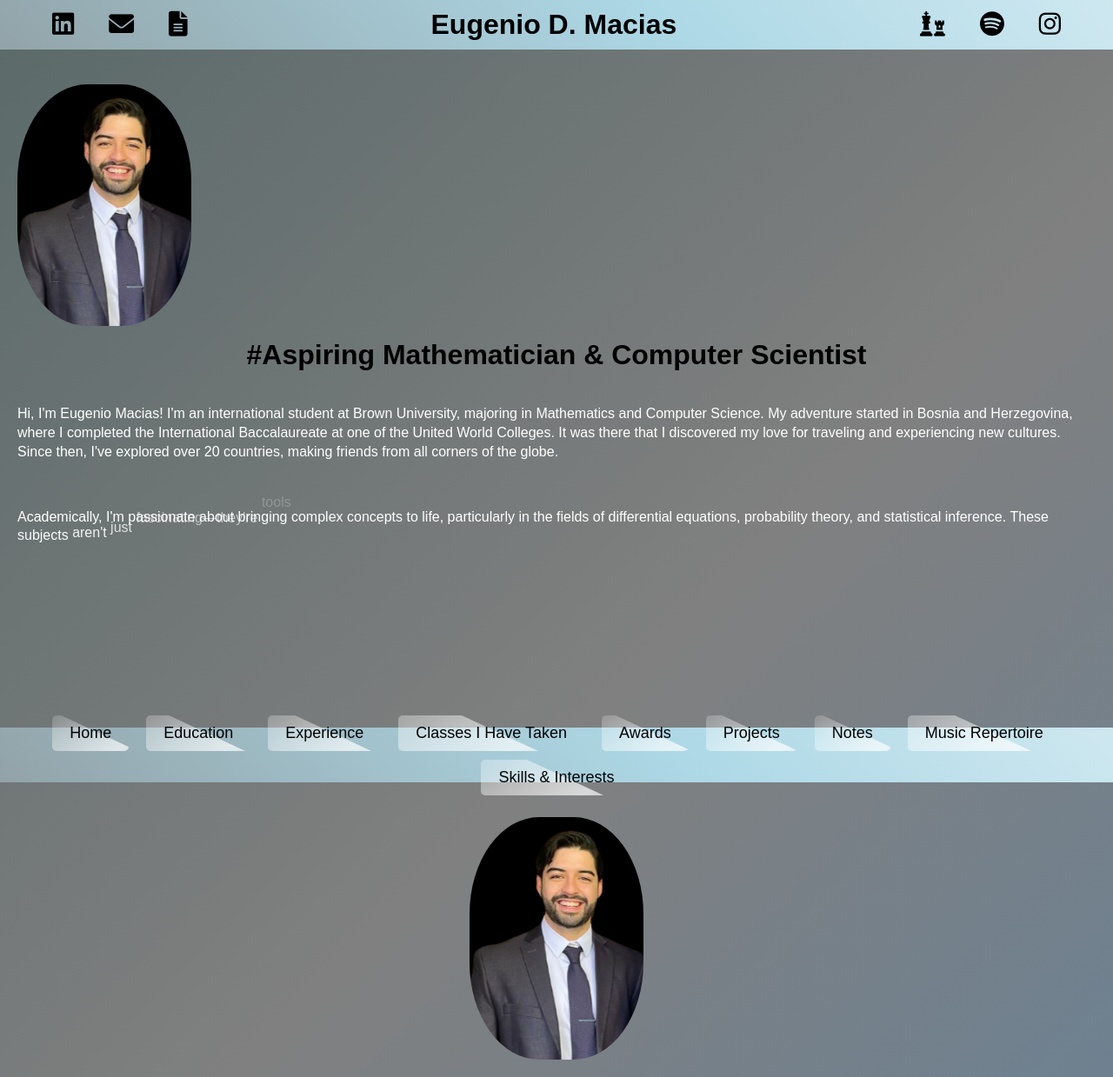
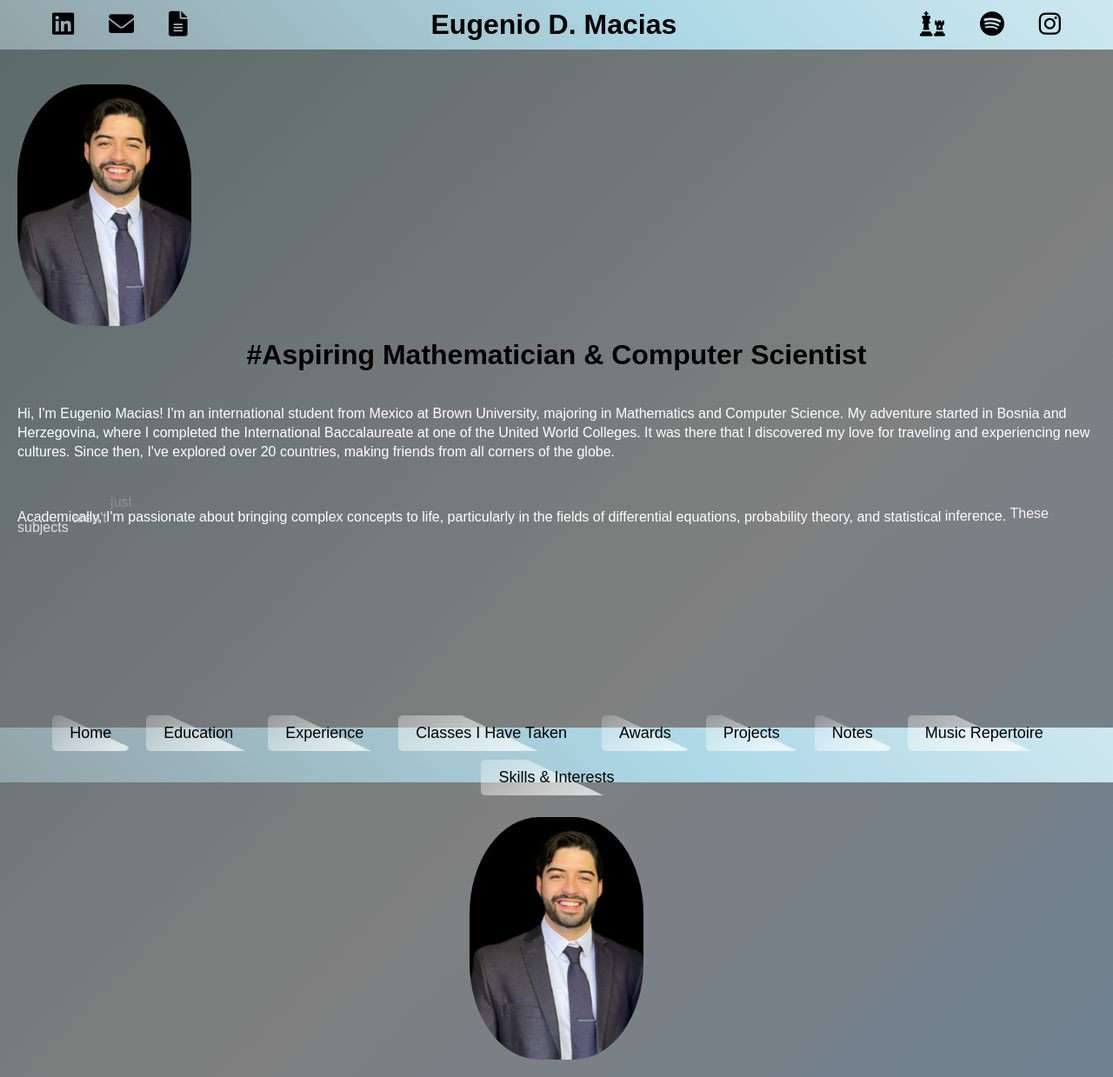
Before and after one commit to xXElGenio0203Xx/eugenio-macias.github.io, a Jekyll site: the page built from index.md, in a window 1280 px wide. Shown: the whole page at 87% size. Built offline with Jekyll 4.4.1, drawn with Linux system fonts in a browser that asks for light colours; some web fonts are replaced.

Commit message:
Update index.md

```diff
--- a/index.md
+++ b/index.md
@@ -7,7 +7,7 @@ title: Home
     <h1>#Aspiring Mathematician & Computer Scientist</h1>
 </div>
 <br>
-<p class="animated-text">Hi, I'm Eugenio Macias! I'm an international student at Brown University, majoring in Mathematics and Computer Science. My adventure started in Bosnia and Herzegovina, where I completed the International Baccalaureate at one of the United World Colleges. It was there that I discovered my love for traveling and experiencing new cultures. Since then, I've explored over 20 countries, making friends from all corners of the globe.</p>
+<p class="animated-text">Hi, I'm Eugenio Macias! I'm an international student from Mexico at Brown University, majoring in Mathematics and Computer Science. My adventure started in Bosnia and Herzegovina, where I completed the International Baccalaureate at one of the United World Colleges. It was there that I discovered my love for traveling and experiencing new cultures. Since then, I've explored over 20 countries, making friends from all corners of the globe.</p>
 <br>
 
 <p class="animated-text">Academically, I'm passionate about bringing complex concepts to life, particularly in the fields of differential equations, probability theory, and statistical inference. These subjects aren't just fascinating—they're tools to solve real-world problems.</p>
```
